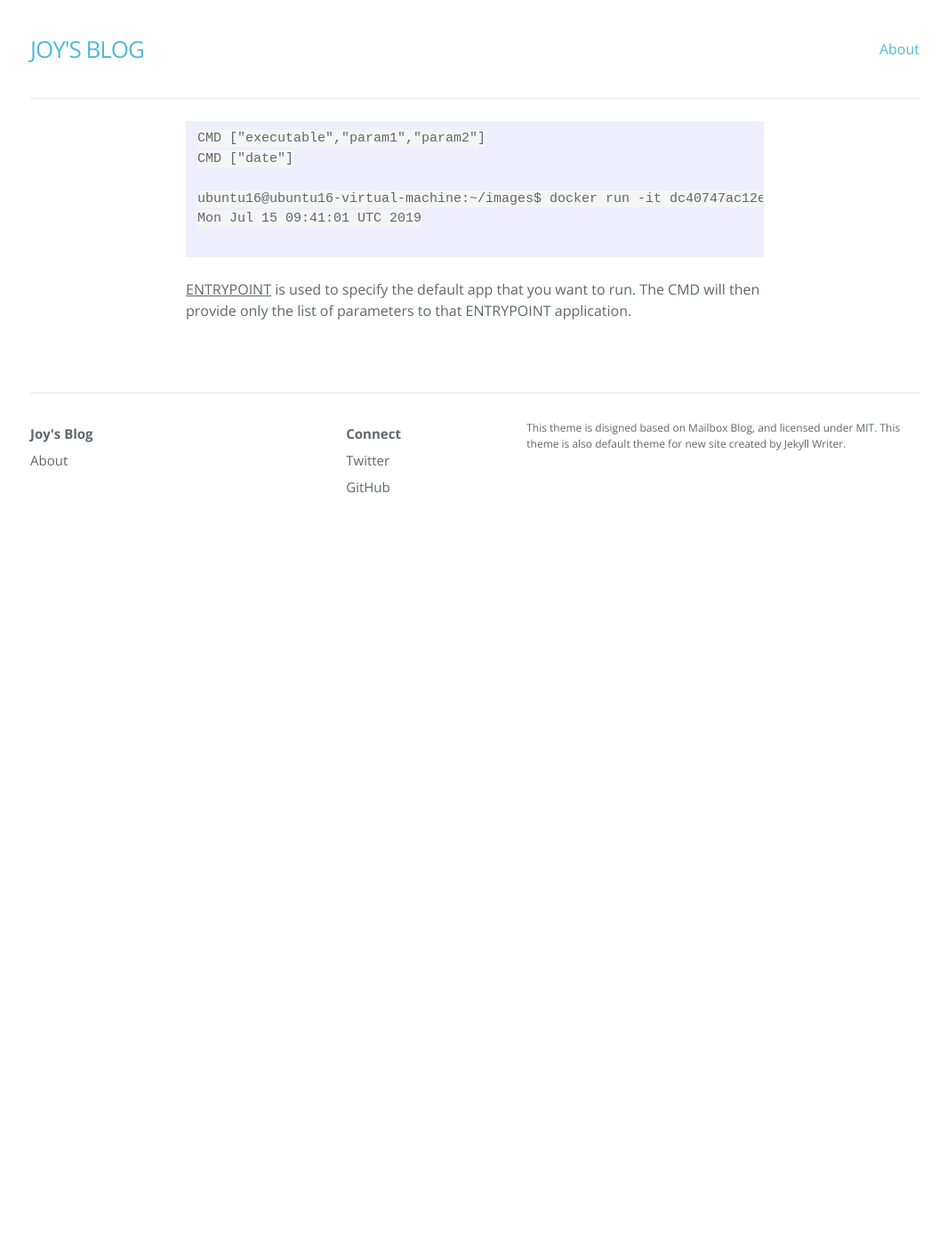
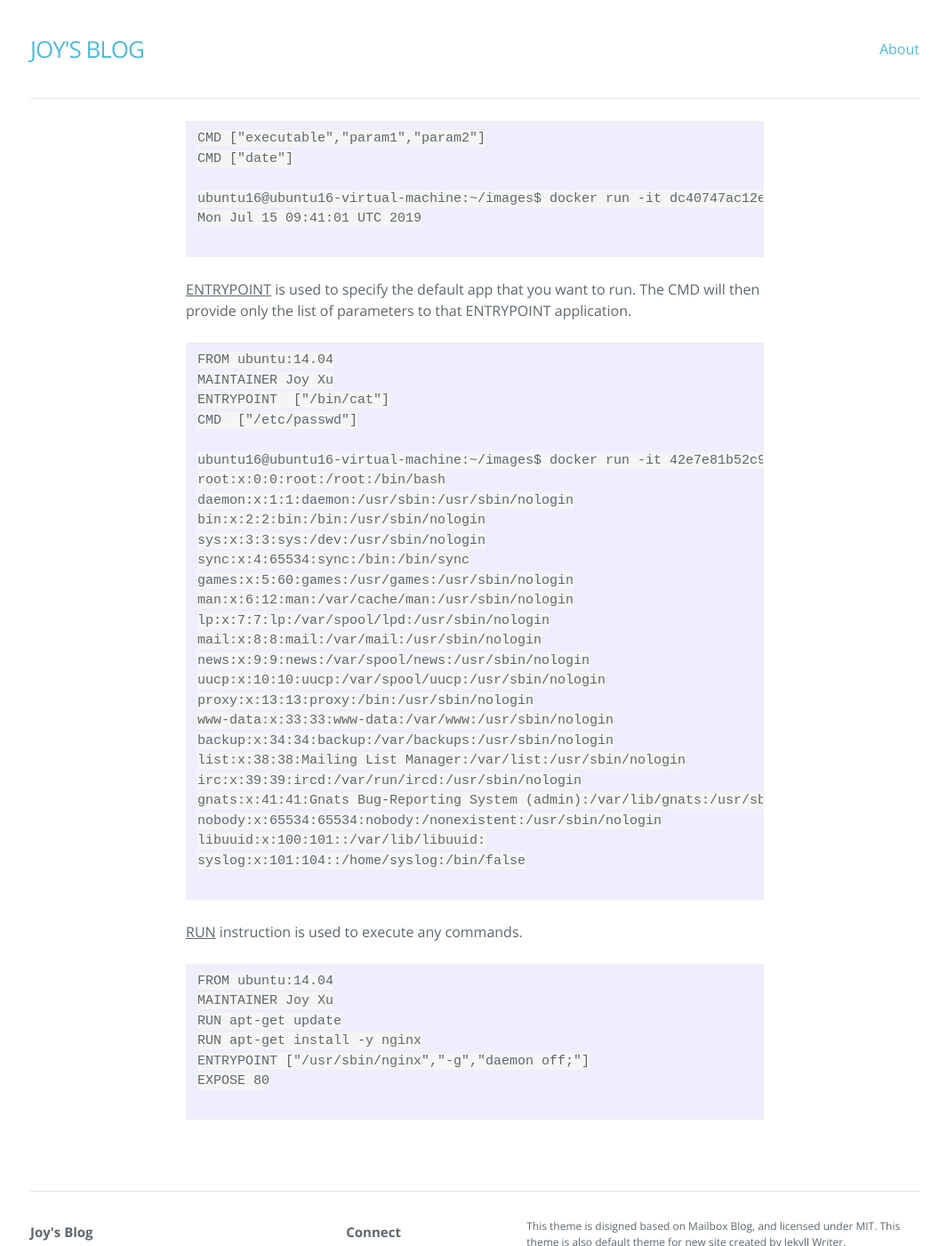
Before and after one commit to joystitch/joystitch.github.io, a Jekyll site: the page built from _posts/2019-07-15-Writing a Dockerfile.md, in a window 1280 px wide and 1400 px high, scrolled down 704 px. Shown: the whole window at 89% size, without its empty margins (106-1171 px from the left). Built offline with Jekyll 4.4.1, drawn with Linux system fonts in a browser that asks for light colours; nearby versions of some CDN libraries; before the commit the page ends 1334 px from its top, so only the background shows below that.

Commit message:
Update 2019-07-15-Writing a Dockerfile.md

````diff
--- a/_posts/2019-07-15-Writing a Dockerfile.md
+++ b/_posts/2019-07-15-Writing a Dockerfile.md
@@ -29,3 +29,43 @@ Mon Jul 15 09:41:01 UTC 2019
 
 ```
 <u>ENTRYPOINT</u> is used to specify the default app that you want to run. The CMD will then provide only the list of parameters to that ENTRYPOINT application.
+
+```
+FROM ubuntu:14.04
+MAINTAINER Joy Xu
+ENTRYPOINT  ["/bin/cat"]
+CMD  ["/etc/passwd"]
+
+ubuntu16@ubuntu16-virtual-machine:~/images$ docker run -it 42e7e81b52c9
+root:x:0:0:root:/root:/bin/bash
+daemon:x:1:1:daemon:/usr/sbin:/usr/sbin/nologin
+bin:x:2:2:bin:/bin:/usr/sbin/nologin
+sys:x:3:3:sys:/dev:/usr/sbin/nologin
+sync:x:4:65534:sync:/bin:/bin/sync
+games:x:5:60:games:/usr/games:/usr/sbin/nologin
+man:x:6:12:man:/var/cache/man:/usr/sbin/nologin
+lp:x:7:7:lp:/var/spool/lpd:/usr/sbin/nologin
+mail:x:8:8:mail:/var/mail:/usr/sbin/nologin
+news:x:9:9:news:/var/spool/news:/usr/sbin/nologin
+uucp:x:10:10:uucp:/var/spool/uucp:/usr/sbin/nologin
+proxy:x:13:13:proxy:/bin:/usr/sbin/nologin
+www-data:x:33:33:www-data:/var/www:/usr/sbin/nologin
+backup:x:34:34:backup:/var/backups:/usr/sbin/nologin
+list:x:38:38:Mailing List Manager:/var/list:/usr/sbin/nologin
+irc:x:39:39:ircd:/var/run/ircd:/usr/sbin/nologin
+gnats:x:41:41:Gnats Bug-Reporting System (admin):/var/lib/gnats:/usr/sbin/nologin
+nobody:x:65534:65534:nobody:/nonexistent:/usr/sbin/nologin
+libuuid:x:100:101::/var/lib/libuuid:
+syslog:x:101:104::/home/syslog:/bin/false
+
+```
+<u>RUN</u> instruction is used to execute any commands.
+```
+FROM ubuntu:14.04
+MAINTAINER Joy Xu
+RUN apt-get update
+RUN apt-get install -y nginx
+ENTRYPOINT ["/usr/sbin/nginx","-g","daemon off;"]
+EXPOSE 80
+
+```
````
